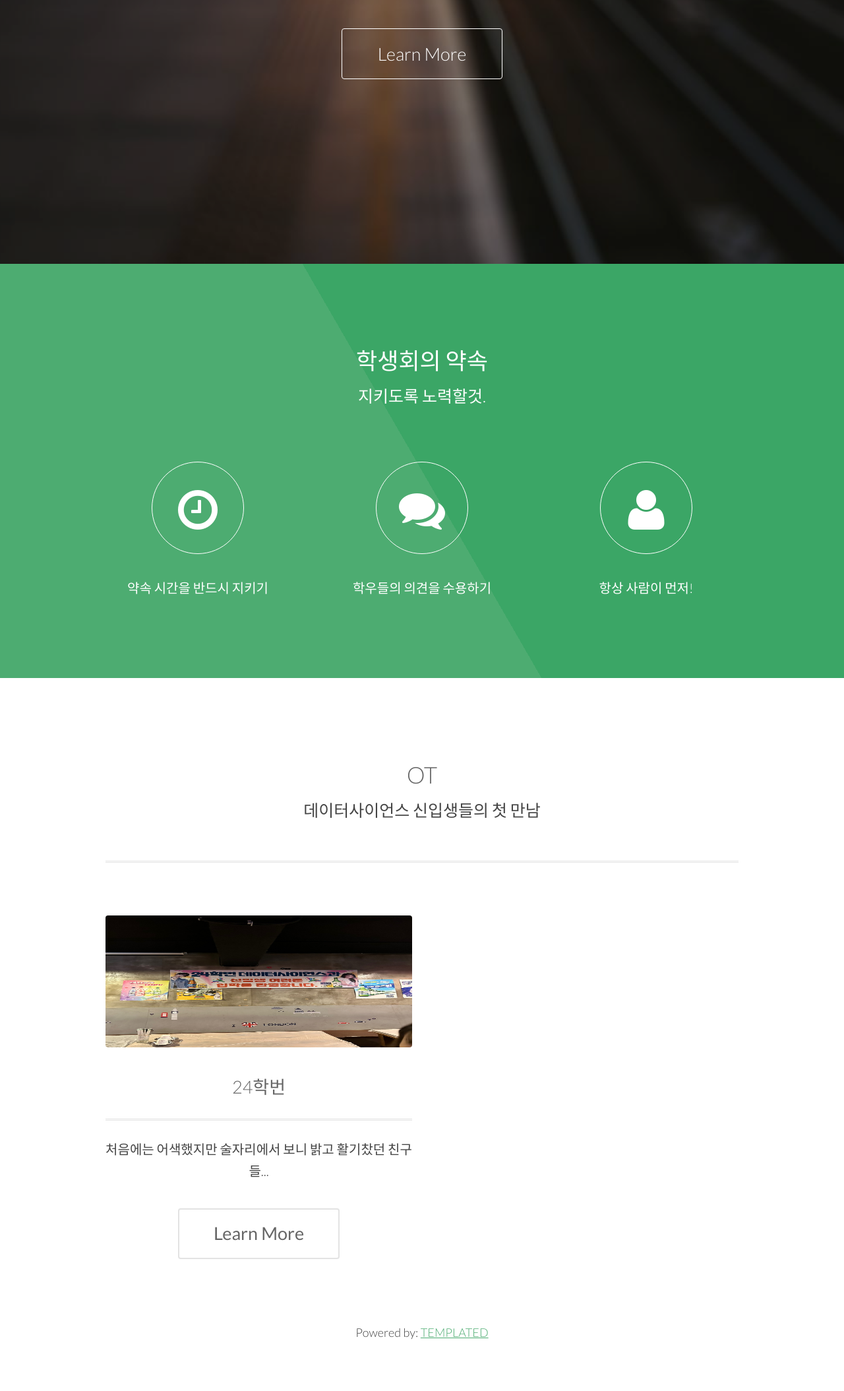
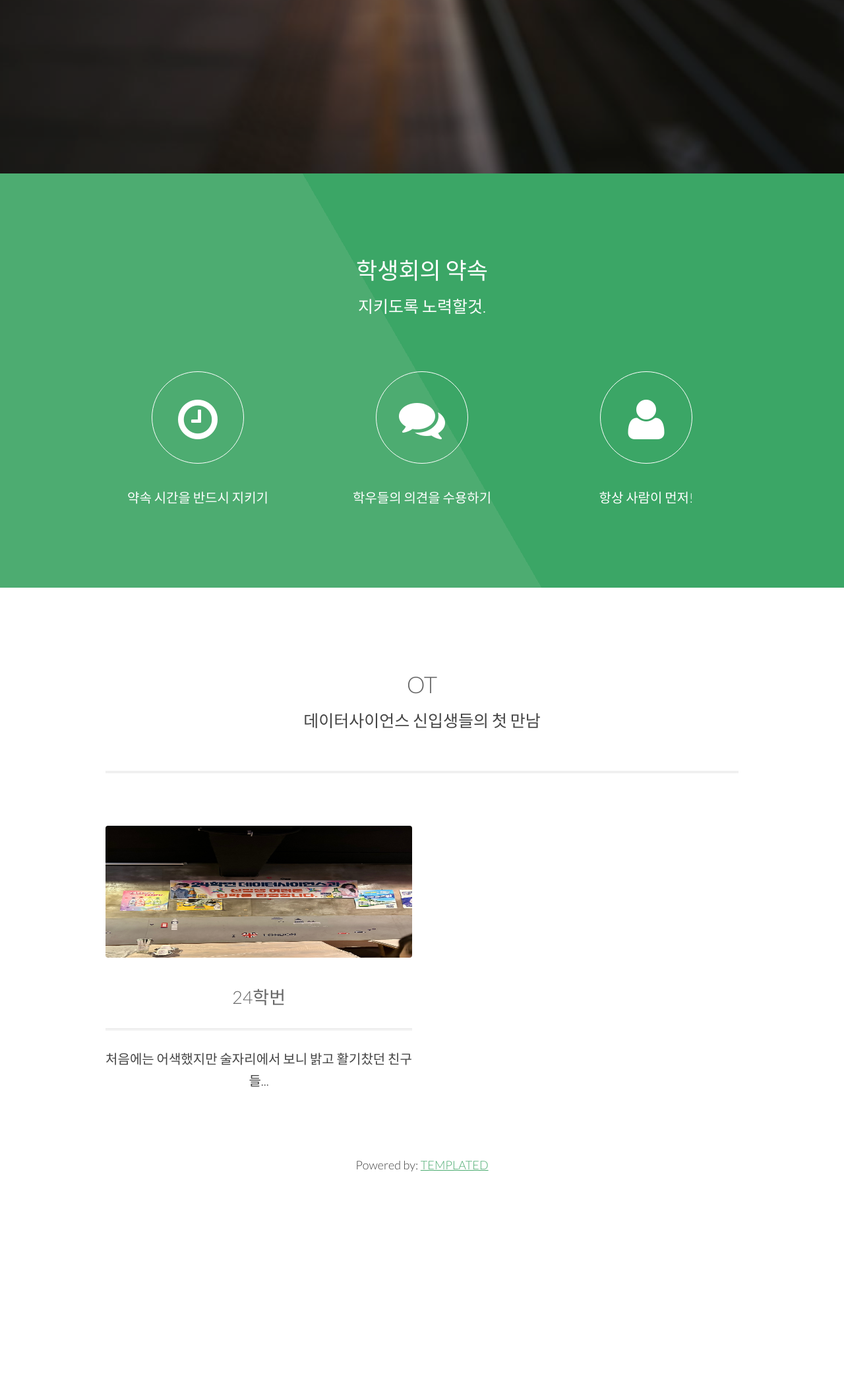
Before and after one commit to dobonmu/ds, a plain HTML site: page index.html in a window 1280 px wide. Shown: the part 475-2584 px from the top of the page at 66% size. After the commit the page ends 2353 px from the top, so only its background shows below. Drawn offline with Linux system fonts and the light colour scheme.

Commit message:
Initial commit

```diff
--- a/index.html
+++ b/index.html
@@ -1,6 +1,6 @@
 <!DOCTYPE html>
 <!--
-	Interphase by TEMPLATED
+	INHA DS
 	templated.co @templatedco
 	Released for free under the Creative Commons Attribution 3.0 license (templated.co/license)
 --><html lang="en"><head><meta charset="UTF-8"><title>INHA DS</title><meta http-equiv="content-type" content="text/html; charset=utf-8"><meta name="description" content=""><meta name="keywords" content=""><meta name="robots" content="index, follow, max-image-preview:large, max-snippet:-1, max-video-preview:-1"><!--[if lte IE 8]><script src="css/ie/html5shiv.js"></script><![endif]--><script src="js/jquery.min.js"></script><script src="js/skel.min.js"></script><script src="js/skel-layers.min.js"></script><script src="js/init.js"></script><noscript>
@@ -13,9 +13,7 @@
 						<li><a href="elements.html">학생회기구표</a></li>
 					</ul></nav></header><!-- Banner --><section id="banner"><h2>인하대학교 데이터사이언스학과 since 2021~</h2>
 				<p>입학을 축하드립니다.</p>
-				<ul class="actions"><li>
-						<a href="#" class="button big">Learn More</a>
-					</li>
+
 				</ul></section><!-- One --><section id="one" class="wrapper style1 align-center"><div class="container">
 					<header><h2>학생회의 약속</h2>
 						<p>지키도록 노력할것.</p>
@@ -35,10 +33,7 @@
 						<section class="feature 6u 12u$(small)"><img class="image fit" src="images\KakaoTalk_20240227_182608230.jpg" alt="" width="576" height="200"><h3 class="title">24학번</h3>
 							<p>처음에는 어색했지만 술자리에서 보니 밝고 활기찼던 친구들...</p>
 
-					<footer><ul class="actions"><li>
-								<a href="#" class="button alt big">Learn More</a>
-							</li>
-						</ul></footer></div>
+					</div>
 
 			</footer><div class="copyright">
 			Powered by: <a href="https://templated.co/">TEMPLATED</a>
```
Also changed, not shown: elements.html (+2 -2 lines), generic.html (+2 -2 lines).
